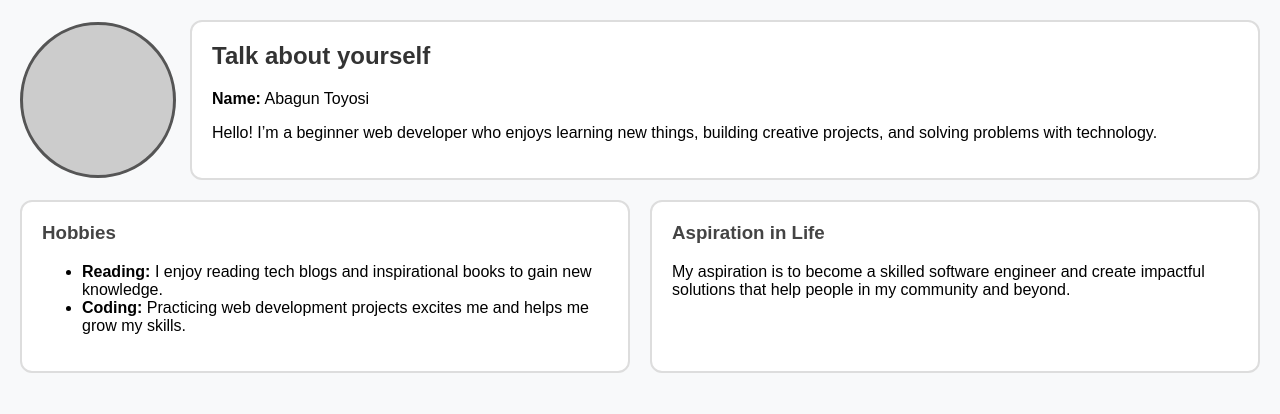
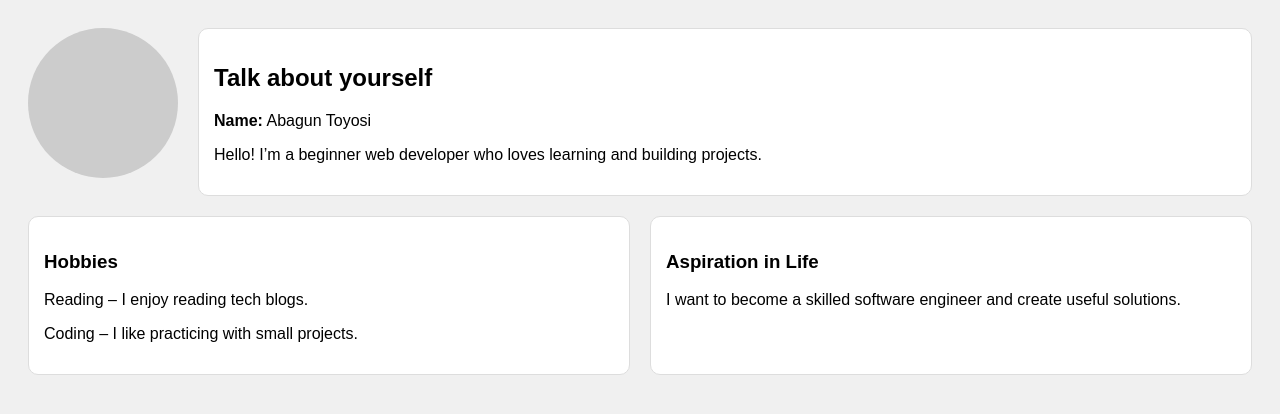
Before and after one commit to Abagun1337/Omotoyosi, a plain HTML site: page Assignment2.html in a window 1280 px wide. Drawn offline with Linux system fonts and the light colour scheme.

Commit message:
Tobioba commit

```diff
--- a/Assignment2.html
+++ b/Assignment2.html
@@ -4,104 +4,28 @@
   <meta charset="UTF-8">
   <meta name="viewport" content="width=device-width, initial-scale=1.0">
   <title>About Me</title>
-  <style>
-    body {
-      font-family: Arial, sans-serif;
-      margin: 0;
-      padding: 20px;
-      background-color: #f8f9fa;
-    }
-
-    /* Top section grid */
-    .top-section {
-      display: grid;
-      grid-template-columns: 150px 1fr;
-      gap: 20px;
-      align-items: center;
-      margin-bottom: 20px;
-    }
-
-    /* Circle for profile picture */
-    .profile-pic {
-      width: 150px;
-      height: 150px;
-      background-color: #ccc;
-      border-radius: 50%;
-      border: 3px solid #555;
-    }
-
-    .intro {
-      background: #fff;
-      border: 2px solid #ddd;
-      border-radius: 12px;
-      padding: 20px;
-    }
-
-    .intro h2 {
-      margin-top: 0;
-      color: #333;
-    }
-
-    /* Bottom grid */
-    .bottom-section {
-      display: grid;
-      grid-template-columns: 1fr 1fr;
-      gap: 20px;
-    }
-
-    .box {
-      background: #fff;
-      border: 2px solid #ddd;
-      border-radius: 12px;
-      padding: 20px;
-    }
-
-    .box h3 {
-      margin-top: 0;
-      color: #444;
-    }
-
-    /* Responsive */
-    @media (max-width: 768px) {
-      .top-section {
-        grid-template-columns: 1fr;
-        text-align: center;
-      }
-
-      .profile-pic {
-        margin: 0 auto;
-      }
-
-      .bottom-section {
-        grid-template-columns: 1fr;
-      }
-    }
-  </style>
+  <link rel="stylesheet" href="style.css">
 </head>
 <body>
 
-  <!-- Top Section -->
   <div class="top-section">
     <div class="profile-pic"></div>
     <div class="intro">
       <h2>Talk about yourself</h2>
       <p><strong>Name:</strong> Abagun Toyosi</p>
-      <p>Hello! I’m a beginner web developer who enjoys learning new things, building creative projects, and solving problems with technology.</p>
+      <p>Hello! I’m a beginner web developer who loves learning and building projects.</p>
     </div>
   </div>
 
-  <!-- Bottom Section -->
   <div class="bottom-section">
     <div class="box">
       <h3>Hobbies</h3>
-      <ul>
-        <li><strong>Reading:</strong> I enjoy reading tech blogs and inspirational books to gain new knowledge.</li>
-        <li><strong>Coding:</strong> Practicing web development projects excites me and helps me grow my skills.</li>
-      </ul>
+      <p>Reading – I enjoy reading tech blogs.</p>
+      <p>Coding – I like practicing with small projects.</p>
     </div>
     <div class="box">
       <h3>Aspiration in Life</h3>
-      <p>My aspiration is to become a skilled software engineer and create impactful solutions that help people in my community and beyond.</p>
+      <p>I want to become a skilled software engineer and create useful solutions.</p>
     </div>
   </div>
 
--- /dev/null
+++ b/style.css
@@ -0,0 +1,45 @@
+body {
+    font-family: Arial, sans-serif;
+    padding: 20px;
+    background: #f0f0f0;
+  }
+
+  /* Top layout */
+  .top-section {
+    display: grid;
+    grid-template-columns: 150px 1fr;
+    gap: 20px;
+    margin-bottom: 20px;
+  }
+
+  .profile-pic {
+    width: 150px;
+    height: 150px;
+    background: #ccc;
+    border-radius: 50%;
+  }
+
+  .intro, .box {
+    background: #fff;
+    padding: 15px;
+    border: 1px solid #ddd;
+    border-radius: 10px;
+  }
+
+  /* Bottom layout */
+  .bottom-section {
+    display: grid;
+    grid-template-columns: 1fr 1fr;
+    gap: 20px;
+  }
+
+  /* Mobile view */
+  @media (max-width: 600px) {
+    .top-section {
+      grid-template-columns: 1fr;
+      text-align: center;
+    }
+    .bottom-section {
+      grid-template-columns: 1fr;
+    }
+  }
```
